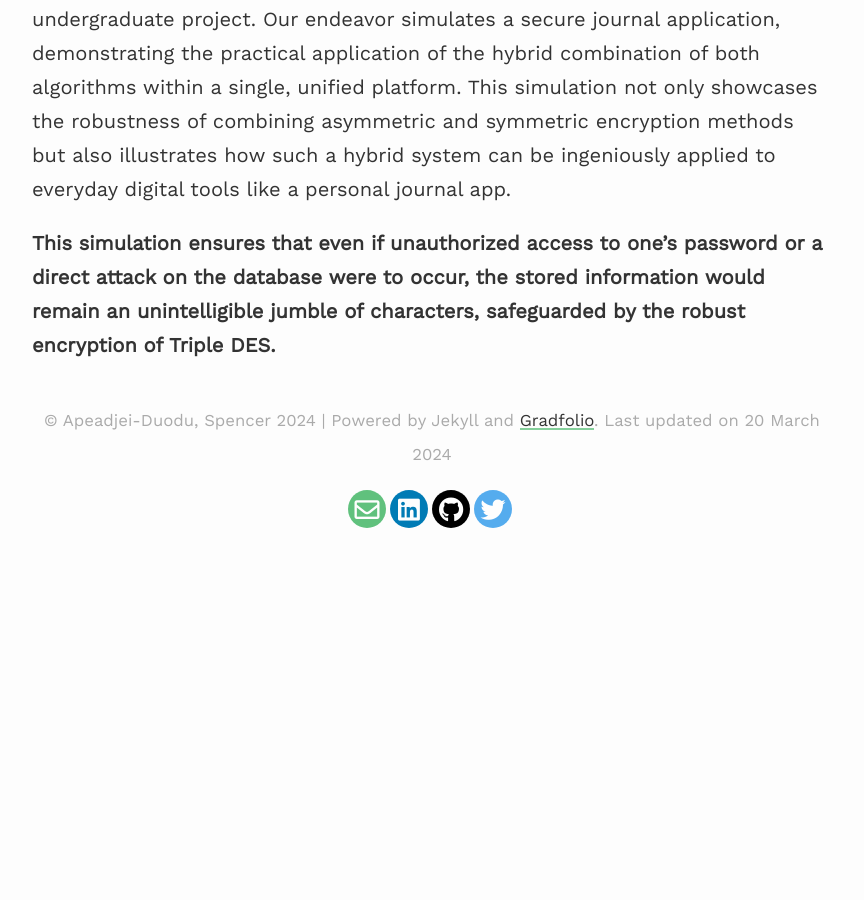
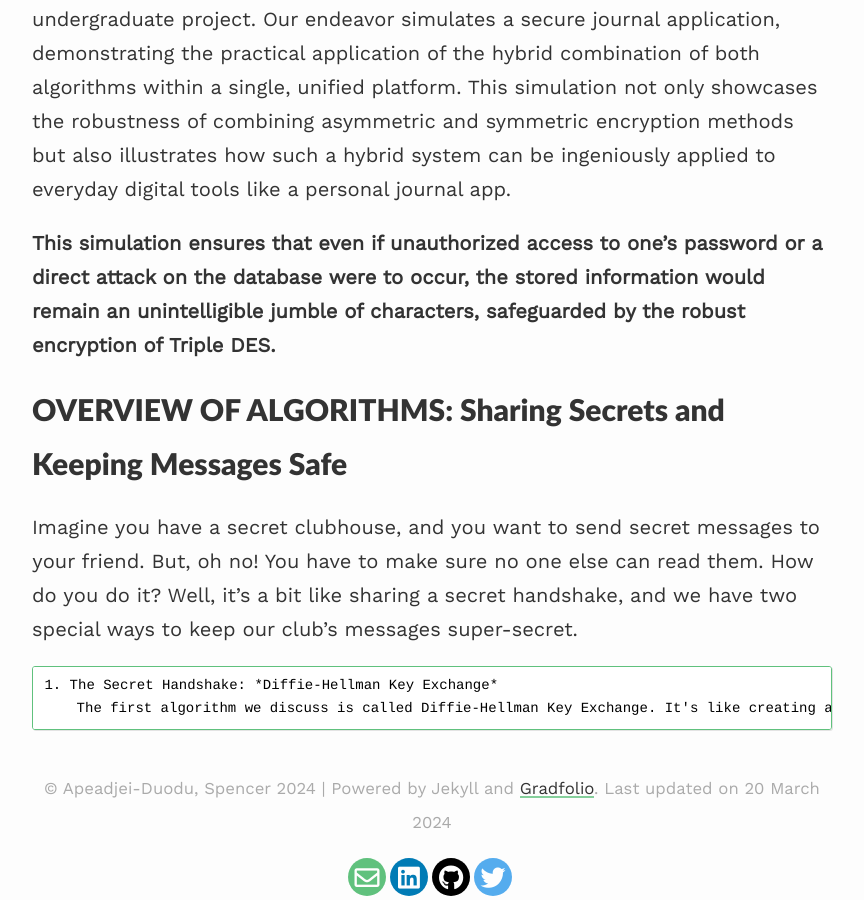
Before and after one commit to adkSpence/adkspence.github.io, a Jekyll site: the page built from _projects/abscondo.md, in a window 1280 px wide and 900 px high, scrolled down 1886 px. Shown: the whole window, without its empty margins (208-1072 px from the left). Built offline with Jekyll 4.4.1, drawn with Linux system fonts in a browser that asks for light colours; nearby versions of some CDN libraries; before the commit the page ends 2418 px from its top, so only the background shows below that.

Commit message:
Started writing of overview of algorithms

```diff
--- a/_projects/abscondo.md
+++ b/_projects/abscondo.md
@@ -9,9 +9,9 @@ A Hybrid Cryptographic System based on Diffie-Hellman Key Exchange and Triple DE
 Table of Content:
 ---
 
-  * Demo
-  * Introduction
-  * Overview of Algorithms
+  * [Demo](#demo)
+  * [Introduction](#introduction)
+  * [Overview of Algorithms](#overview-of-algorithms-sharing-secrets-and-keeping-messages-safe)
   * System Architecture
   * Future Work
   * Conclusion
@@ -37,3 +37,10 @@ This blog post delves into the intricate dance of cryptographic algorithms. At t
 Join me and my esteemed colleague, Pimpa Akuffo Sophia, as we delve into the intricacies of this cryptographic duet, the cornerstone of our final year undergraduate project. Our endeavor simulates a secure journal application, demonstrating the practical application of the hybrid combination of both algorithms within a single, unified platform. This simulation not only showcases the robustness of combining asymmetric and symmetric encryption methods but also illustrates how such a hybrid system can be ingeniously applied to everyday digital tools like a personal journal app.
 
 **This simulation ensures that even if unauthorized access to one's password or a direct attack on the database were to occur, the stored information would remain an unintelligible jumble of characters, safeguarded by the robust encryption of Triple DES.**
+
+OVERVIEW OF ALGORITHMS: Sharing Secrets and Keeping Messages Safe
+---
+Imagine you have a secret clubhouse, and you want to send secret messages to your friend. But, oh no! You have to make sure no one else can read them. How do you do it? Well, it's a bit like sharing a secret handshake, and we have two special ways to keep our club's messages super-secret.
+
+    1. The Secret Handshake: *Diffie-Hellman Key Exchange*
+        The first algorithm we discuss is called Diffie-Hellman Key Exchange. It's like creating a secret handshake, but even if someone sees you doing it, they still can't guess the secret! It's a clever trick where you and your friend both pick a special number, mix it with your club's secret number, and then swap the results. But here's the magical part: you both end up with the `same secret number` at the end without ever having to whisper it directly to each other. This algorithm falls under the category of `asymmetric encryption algorithms`. What this means is that: one key to encrypt the data (the public key) and another key to decrypt it (the private key). These keys are mathematically linked—whatever is encrypted with the public key can only be decrypted with the corresponding private key, and vice versa. In the case of our Secret Clubhouse analogy, one is a public key that everyone can see (like waving hello), and the other is a private key that only you know (like the secret handshake itself).
```
